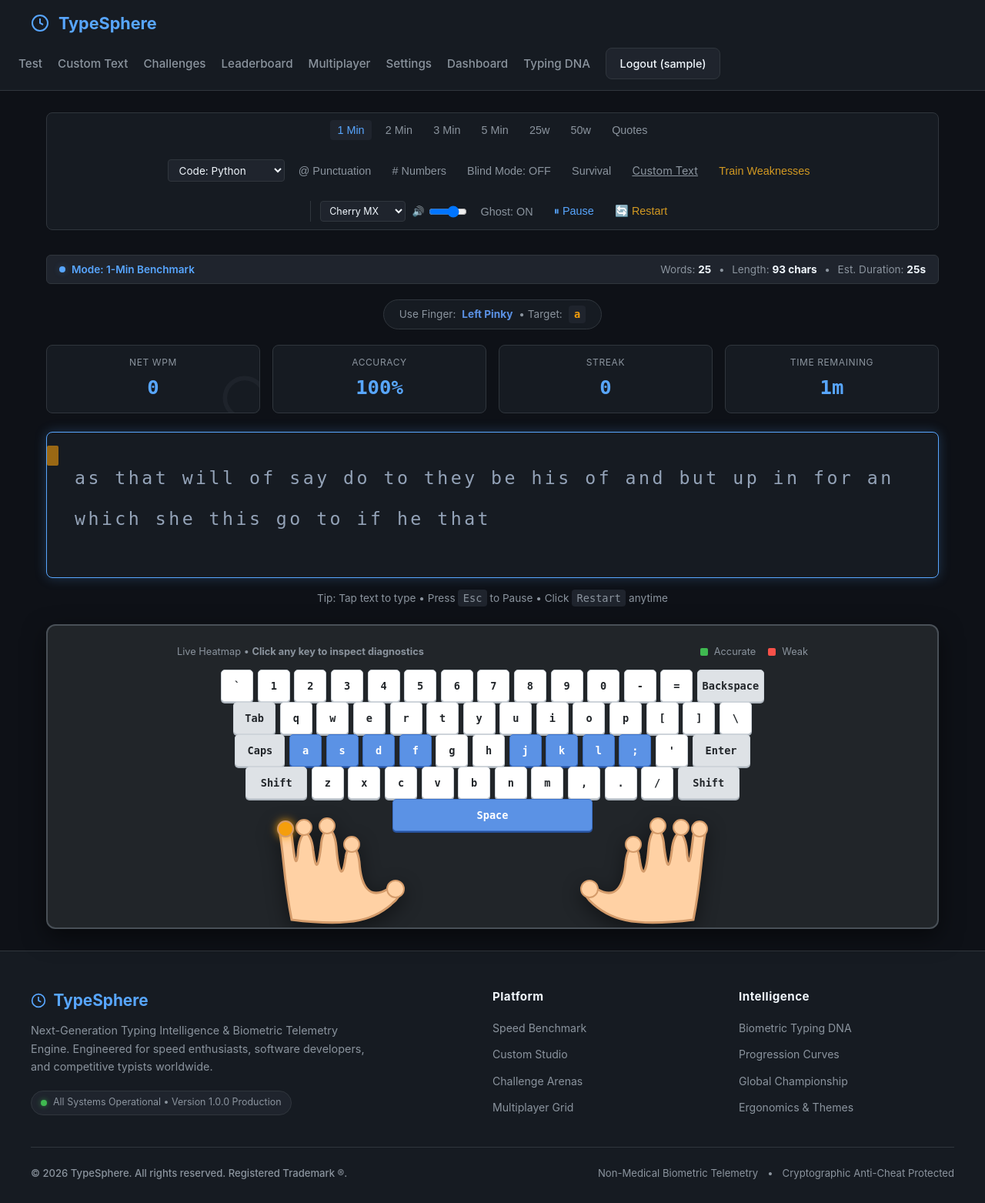
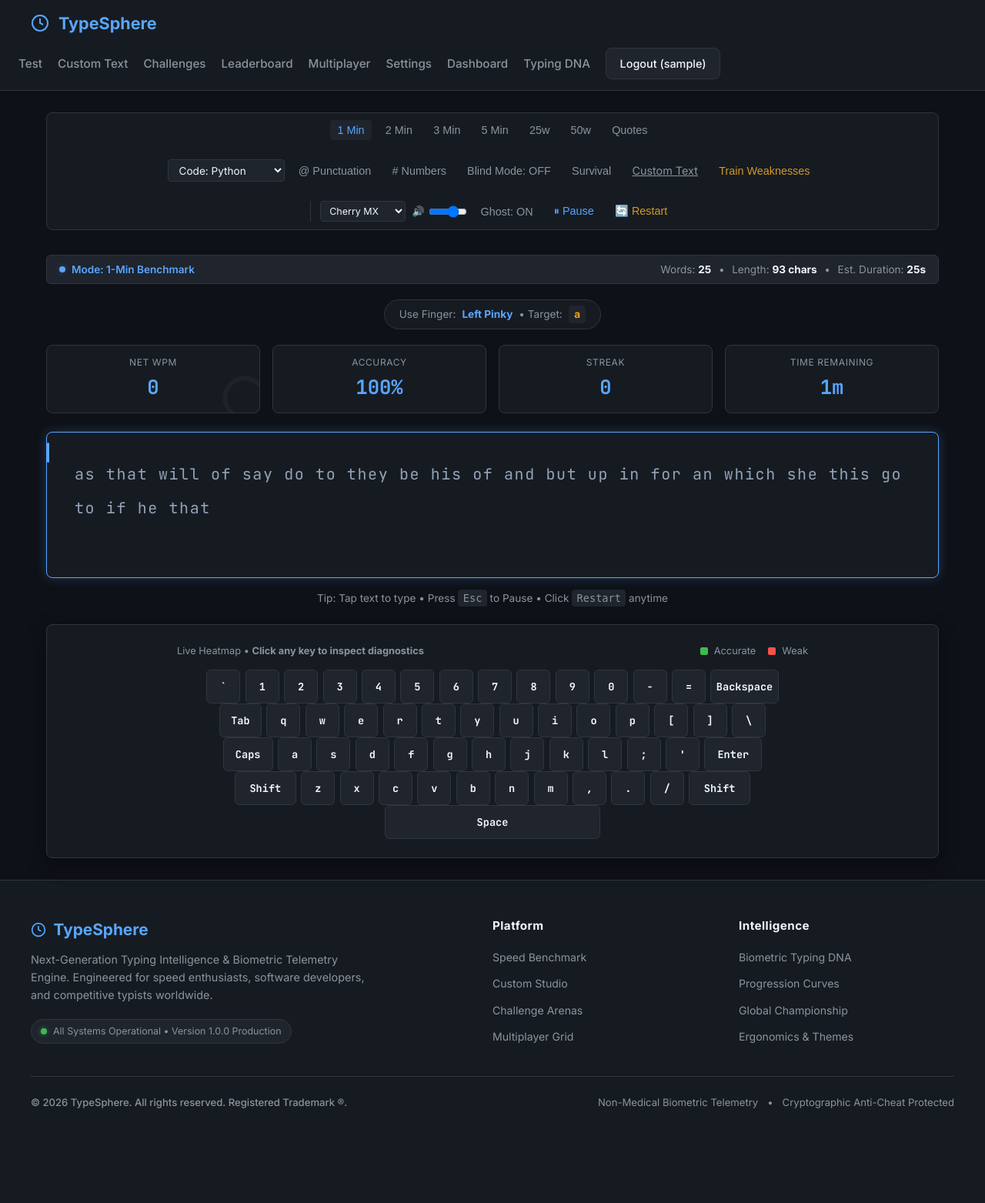
Before and after one commit to rahulgoswami012/TypeSphere, a Flask app: page /typing/ in a window 1280 px wide. Shown: the whole page at 77% size. After the commit the page ends 1440 px from the top, so only its background shows below. Run offline with Flask 3, Linux system fonts and the light colour scheme; the visitor is signed in with stand-in values (Sample User, id 1); data that the repository does not hold is empty.

Commit message:
Fix multiplayer passage sync, restore keyboard popup modal, load web fonts, fix caret styles

```diff
--- a/app/routes/multiplayer.py
+++ b/app/routes/multiplayer.py
@@ -12,9 +12,9 @@ ROOMS = {}
 
 PASSAGES = {
     'standard': [
-        "other given death course stand heard ready come thinking started each part been ask hand however whether close seems night himself control real taking lights story found does done back get we water then",
-        "speed is nothing without precision keep your hands balanced breathe calmly and glide across the keys with absolute rhythm",
-        "consistency is the hallmark of the master typist every accurate strike compounds into pure flow and unmatched velocity"
+        "Yes, the story is real, but the Taj Mahal did not physically disappear. The magician was P. C. Sorcar Jr., one of India's most famous illusionists. On 8 November 2000, he performed an illusion in Agra in which the Taj Mahal appeared to vanish for about two minutes.",
+        "Speed is nothing without precision. Keep your hands balanced, breathe calmly, and glide across the keys with absolute rhythm.",
+        "Consistency is the hallmark of the master typist. Every accurate strike compounds into pure flow and unmatched velocity."
     ],
     'code': [
         "def quicksort(arr):\n    if len(arr) <= 1:\n        return arr\n    pivot = arr[len(arr) // 2]\n    left = [x for x in arr if x < pivot]\n    return quicksort(left) + [pivot]",
@@ -86,12 +86,13 @@ def handle_join(data):
         'is_host': (ROOMS[room]['host_sid'] == sid)
     }
 
+    # Broadcast updated room including active text so all joining devices sync passage
     emit('room_update', ROOMS[room], room=room)
 
 @socketio.on('update_room_settings')
 def handle_update_settings(data):
     room = (data.get('room') or 'public-arena').strip()
-    if room in ROOMS and ROOMS[room]['status'] in ['lobby', 'finished']:
+    if room in ROOMS:
         custom_p = (data.get('custom_paragraph') or '').strip()
         mode = data.get('mode', 'standard')
         duration = int(data.get('duration', 60))
@@ -107,6 +108,8 @@ def handle_update_settings(data):
             p_list = PASSAGES.get(mode, PASSAGES['standard'])
             ROOMS[room]['text'] = random.choice(p_list)
 
+        ROOMS[room]['status'] = 'lobby'
+
         emit('room_settings_synced', {
             'text': ROOMS[room]['text'],
             'mode': mode,
@@ -118,9 +121,7 @@ def handle_update_settings(data):
 def handle_countdown(data):
     room = (data.get('room') or 'public-arena').strip()
     if room in ROOMS:
-        if ROOMS[room]['status'] in ['countdown', 'racing']:
-            return
-
+        # Allow countdown whenever in lobby or finished
         ROOMS[room]['status'] = 'countdown'
         for p_sid in ROOMS[room]['players']:
             ROOMS[room]['players'][p_sid]['progress'] = 0
@@ -163,7 +164,6 @@ def handle_progress(data):
             if finished_count >= len(ROOMS[room]['players']):
                 ROOMS[room]['status'] = 'finished'
 
-            # Build Full Results Payload for both Casual and Ranked
             results_roster = []
             for p in sorted(ROOMS[room]['players'].values(), key=lambda x: (not x['finished'], x.get('place') or 99)):
                 results_roster.append({
--- a/app/static/css/keyboard.css
+++ b/app/static/css/keyboard.css
@@ -1,37 +1,35 @@
 .keyboard-wrapper {
   margin-top: 1.5rem;
-  background: #212529;
-  border: 2px solid #495057;
-  border-radius: 12px;
-  padding: 1.5rem 1rem 0;
+  background: var(--bg-secondary);
+  border: 1px solid var(--border-color);
+  border-radius: var(--radius);
+  padding: 1.5rem 1rem;
   display: flex;
   flex-direction: column;
-  gap: 0.35rem;
+  gap: 0.4rem;
   align-items: center;
   position: relative;
-  overflow: hidden;
-  box-shadow: 0 10px 30px rgba(0, 0, 0, 0.5);
+  box-shadow: 0 8px 24px rgba(0, 0, 0, 0.4);
 }
 
 .keyboard-row {
   display: flex;
-  gap: 0.35rem;
+  gap: 0.4rem;
   width: 100%;
   justify-content: center;
-  z-index: 1;
 }
 
 .k-key {
-  background: #ffffff;
-  border: 1px solid #ced4da;
-  border-radius: 5px;
-  color: #212529;
+  background: var(--bg-card);
+  border: 1px solid var(--border-color);
+  border-radius: 6px;
+  color: var(--text-primary);
   font-family: var(--font-mono);
   font-size: 0.85rem;
   font-weight: 700;
-  height: 42px;
-  min-width: 42px;
-  padding: 0 0.35rem;
+  height: 44px;
+  min-width: 44px;
+  padding: 0 0.4rem;
   display: flex;
   flex-direction: column;
   align-items: center;
@@ -39,73 +37,33 @@
   position: relative;
   cursor: pointer;
   user-select: none;
-  transition: all 0.1s ease;
-  box-shadow: 0 2px 0 #adb5bd;
+  transition: all 0.12s ease;
 }
 
-/* Home / Starting Position Keys (A S D F & J K L ;) in Blue matching Screenshot 1 */
-.k-key.home-pos {
-  background: #5b92e5 !important;
-  color: #ffffff !important;
-  border-color: #3b71ca !important;
-  box-shadow: 0 2px 0 #285199 !important;
-}
-
-.k-key.space.home-pos {
-  background: #5b92e5 !important;
-  box-shadow: 0 2px 0 #285199 !important;
+.k-key:hover {
+  border-color: var(--accent);
 }
 
 .k-key.active, .k-key.clicked-active {
-  background: #f59e0b !important;
-  color: #000000 !important;
+  background: var(--accent) !important;
+  color: #ffffff !important;
   transform: translateY(2px);
-  box-shadow: 0 0 12px rgba(245, 158, 11, 0.8) !important;
+  box-shadow: 0 0 10px var(--accent-glow) !important;
 }
 
-.k-key.space { min-width: 260px; }
-.k-key.backspace { min-width: 75px; background: #dee2e6; }
-.k-key.tab { min-width: 55px; background: #dee2e6; }
-.k-key.caps { min-width: 65px; background: #dee2e6; }
-.k-key.enter { min-width: 75px; background: #dee2e6; }
-.k-key.shift { min-width: 80px; background: #dee2e6; }
-
-/* Visual Anatomical Hands Overlay (Screenshot 1) */
-.hands-visual-container {
-  width: 100%;
-  max-width: 740px;
-  margin-top: -55px;
-  z-index: 5;
-  pointer-events: none;
-  display: flex;
-  justify-content: space-between;
-  padding: 0 2rem;
-}
-
-.hand-svg {
-  width: 250px;
-  height: 180px;
-  filter: drop-shadow(0 8px 12px rgba(0, 0, 0, 0.45));
-  transition: transform 0.15s ease;
-}
-
-.finger-tip {
-  transition: fill 0.15s ease, transform 0.15s ease;
-}
-
-.finger-tip.active-finger {
-  fill: #f59e0b !important;
-  filter: drop-shadow(0 0 6px #f59e0b);
-}
+.k-key.space { min-width: 280px; }
+.k-key.backspace { min-width: 75px; }
+.k-key.tab { min-width: 55px; }
+.k-key.caps { min-width: 65px; }
+.k-key.enter { min-width: 75px; }
+.k-key.shift { min-width: 80px; }
 
 @media (max-width: 768px) {
-  .hands-visual-container {
-    display: none;
-  }
   .k-key {
-    height: 30px;
+    height: 32px;
     min-width: 22px;
     font-size: 0.65rem;
+    padding: 0 0.15rem;
   }
   .k-key.space { min-width: 130px; }
 }
--- a/app/static/css/typing.css
+++ b/app/static/css/typing.css
@@ -91,7 +91,7 @@
   transition: stroke-dashoffset 0.15s ease-out;
 }
 
-/* Typing Container & Visual Typography (Screenshot 2 Styling) */
+/* Typing Container & Typography */
 .typing-container {
   position: relative;
   background: var(--bg-secondary);
@@ -114,9 +114,9 @@
 
 .typing-text-display {
   font-family: var(--font-mono);
-  font-size: 1.45rem;
-  letter-spacing: 0.15em;
-  line-height: 2.3;
+  font-size: var(--typing-font-size, 22px);
+  letter-spacing: 0.08em;
+  line-height: 2.2;
   color: var(--text-primary);
   position: relative;
   word-break: break-word;
@@ -141,23 +141,46 @@
   background: rgba(239, 68, 68, 0.15);
 }
 
-/* High-Visibility Amber Block Caret (Screenshot 2) */
+/* ==========================================
+   Caret Rendering (Smooth, Block, Underline)
+   ========================================== */
 .caret {
   position: absolute;
   pointer-events: none;
   transition: left 0.08s ease, top 0.08s ease;
   z-index: 10;
-  width: 15px;
-  height: 1.65rem;
-  background: #f59e0b !important;
-  opacity: 0.9;
-  border-radius: 2px;
-  animation: blockPulse 1s infinite alternate;
+  animation: caretBlink 1.1s infinite;
 }
 
-@keyframes blockPulse {
-  0% { opacity: 0.95; }
-  100% { opacity: 0.55; }
+/* 1. Smooth Line Caret */
+.caret.caret-smooth {
+  width: 3px;
+  height: 1.65rem;
+  background: var(--accent);
+  border-radius: 2px;
+}
+
+/* 2. Solid Block Caret */
+.caret.caret-block {
+  width: 14px;
+  height: 1.65rem;
+  background: #f59e0b;
+  opacity: 0.85;
+  border-radius: 2px;
+}
+
+/* 3. Underline Caret */
+.caret.caret-underline {
+  width: 14px;
+  height: 4px;
+  background: var(--accent);
+  border-radius: 1px;
+  transform: translateY(1.35rem);
+}
+
+@keyframes caretBlink {
+  0%, 100% { opacity: 1; }
+  50% { opacity: 0.25; }
 }
 
 .ghost-caret {
--- a/app/static/js/keyboard.js
+++ b/app/static/js/keyboard.js
@@ -1,6 +1,5 @@
 /**
- * TypeSphere Biometric Heatmap & Vector Hands Visualizer
- * (Matches Screenshot 1 Hand Placements on A S D F & J K L ;)
+ * TypeSphere Biometric Heatmap & Key Diagnostics Telemetry Inspector
  */
 class VirtualKeyboard {
   constructor() {
@@ -16,24 +15,16 @@ class VirtualKeyboard {
       ["Space"]
     ];
 
-    this.homeKeys = new Set(['a', 's', 'd', 'f', 'j', 'k', 'l', ';', 'space']);
-
     this.fingerMapping = {
-      'q': 'lp', 'a': 'lp', 'z': 'lp', '1': 'lp', '`': 'lp',
-      'w': 'lr', 's': 'lr', 'x': 'lr', '2': 'lr',
-      'e': 'lm', 'd': 'lm', 'c': 'lm', '3': 'lm',
-      'r': 'li', 'f': 'li', 'v': 'li', 't': 'li', 'g': 'li', 'b': 'li', '4': 'li', '5': 'li',
-      'y': 'ri', 'h': 'ri', 'n': 'ri', 'u': 'ri', 'j': 'ri', 'm': 'ri', '6': 'ri', '7': 'ri',
-      'i': 'rm', 'k': 'rm', ',': 'rm', '8': 'rm',
-      'o': 'rr', 'l': 'rr', '.': 'rr', '9': 'rr',
-      'p': 'rp', ';': 'rp', '/': 'rp', '0': 'rp', '[': 'rp', ']': 'rp', '\'': 'rp', '-': 'rp', '=': 'rp',
-      ' ': 'thumb', 'space': 'thumb'
-    };
-
-    this.fingerNames = {
-      'lp': 'Left Pinky', 'lr': 'Left Ring', 'lm': 'Left Middle', 'li': 'Left Index',
-      'ri': 'Right Index', 'rm': 'Right Middle', 'rr': 'Right Ring', 'rp': 'Right Pinky',
-      'thumb': 'Left / Right Thumb'
+      'q': 'Left Pinky', 'a': 'Left Pinky', 'z': 'Left Pinky', '1': 'Left Pinky', '`': 'Left Pinky',
+      'w': 'Left Ring', 's': 'Left Ring', 'x': 'Left Ring', '2': 'Left Ring',
+      'e': 'Left Middle', 'd': 'Left Middle', 'c': 'Left Middle', '3': 'Left Middle',
+      'r': 'Left Index', 'f': 'Left Index', 'v': 'Left Index', 't': 'Left Index', 'g': 'Left Index', 'b': 'Left Index', '4': 'Left Index', '5': 'Left Index',
+      'y': 'Right Index', 'h': 'Right Index', 'n': 'Right Index', 'u': 'Right Index', 'j': 'Right Index', 'm': 'Right Index', '6': 'Right Index', '7': 'Right Index',
+      'i': 'Right Middle', 'k': 'Right Middle', ',': 'Right Middle', '8': 'Right Middle',
+      'o': 'Right Ring', 'l': 'Right Ring', '.': 'Right Ring', '9': 'Right Ring',
+      'p': 'Right Pinky', ';': 'Right Pinky', '/': 'Right Pinky', '0': 'Right Pinky', '[': 'Right Pinky', ']': 'Right Pinky', '\'': 'Right Pinky', '-': 'Right Pinky', '=': 'Right Pinky',
+      ' ': 'Left / Right Thumb', 'space': 'Left / Right Thumb'
     };
 
     this.keyElements = {};
@@ -45,8 +36,6 @@ class VirtualKeyboard {
 
   render() {
     this.container.innerHTML = '';
-
-    // 1. Keyboard Rows
     this.layout.forEach(row => {
       const rowDiv = document.createElement('div');
       rowDiv.className = 'keyboard-row';
@@ -62,10 +51,6 @@ class VirtualKeyboard {
         else if (key === 'Enter') specialClass = 'enter';
         else if (key === 'Shift') specialClass = 'shift';
 
-        if (this.homeKeys.has(lower)) {
-          specialClass += ' home-pos';
-        }
-
         keyDiv.className = `k-key ${specialClass}`;
         keyDiv.innerHTML = `<span class="key-label">${key}</span>`;
         keyDiv.dataset.key = lower;
@@ -73,83 +58,52 @@ class VirtualKeyboard {
         rowDiv.appendChild(keyDiv);
         this.keyElements[lower] = keyDiv;
 
-        keyDiv.addEventListener('click', () => this.placeFingerOnKey(key));
+        // Opens diagnostic modal popup
+        keyDiv.addEventListener('click', () => this.inspectKey(key));
       });
       this.container.appendChild(rowDiv);
     });
-
-    // 2. Real Hands Illustration Overlay (Screenshot 1)
-    const handsWrap = document.createElement('div');
-    handsWrap.className = 'hands-visual-container';
-    handsWrap.innerHTML = `
-      <!-- Left Hand -->
-      <svg class="hand-svg" viewBox="0 0 250 180">
-        <path d="M 60 170 C 50 120, 50 90, 45 60 C 43 45, 58 45, 60 60 C 62 75, 65 110, 68 85 C 70 50, 85 50, 88 80 C 90 95, 93 115, 98 75 C 100 45, 115 45, 118 75 C 120 100, 125 125, 130 90 C 132 70, 145 70, 148 95 C 150 125, 160 145, 185 130 C 195 125, 205 135, 195 145 C 170 170, 140 180, 60 170 Z" fill="#ffd1a4" stroke="#d49b6a" stroke-width="3"/>
-        <circle id="fing-lp" class="finger-tip" cx="52" cy="52" r="10" fill="#ffd1a4" stroke="#d49b6a" stroke-width="2"/>
-        <circle id="fing-lr" class="finger-tip" cx="76" cy="50" r="10" fill="#ffd1a4" stroke="#d49b6a" stroke-width="2"/>
-        <circle id="fing-lm" class="finger-tip" cx="106" cy="48" r="10" fill="#ffd1a4" stroke="#d49b6a" stroke-width="2"/>
-        <circle id="fing-li" class="finger-tip" cx="138" cy="72" r="10" fill="#ffd1a4" stroke="#d49b6a" stroke-width="2"/>
-        <circle id="fing-lthumb" class="finger-tip" cx="195" cy="130" r="11" fill="#ffd1a4" stroke="#d49b6a" stroke-width="2"/>
-      </svg>
-
-      <!-- Right Hand -->
-      <svg class="hand-svg" viewBox="0 0 250 180">
-        <path d="M 190 170 C 200 120, 200 90, 205 60 C 207 45, 192 45, 190 60 C 188 75, 185 110, 182 85 C 180 50, 165 50, 162 80 C 160 95, 157 115, 152 75 C 150 45, 135 45, 132 75 C 130 100, 125 125, 120 90 C 118 70, 105 70, 102 95 C 100 125, 90 145, 65 130 C 55 125, 45 135, 55 145 C 80 170, 110 180, 190 170 Z" fill="#ffd1a4" stroke="#d49b6a" stroke-width="3"/>
-        <circle id="fing-rp" class="finger-tip" cx="198" cy="52" r="10" fill="#ffd1a4" stroke="#d49b6a" stroke-width="2"/>
-        <circle id="fing-rr" class="finger-tip" cx="174" cy="50" r="10" fill="#ffd1a4" stroke="#d49b6a" stroke-width="2"/>
-        <circle id="fing-rm" class="finger-tip" cx="144" cy="48" r="10" fill="#ffd1a4" stroke="#d49b6a" stroke-width="2"/>
-        <circle id="fing-ri" class="finger-tip" cx="112" cy="72" r="10" fill="#ffd1a4" stroke="#d49b6a" stroke-width="2"/>
-        <circle id="fing-rthumb" class="finger-tip" cx="55" cy="130" r="11" fill="#ffd1a4" stroke="#d49b6a" stroke-width="2"/>
-      </svg>
-    `;
-    this.container.appendChild(handsWrap);
   }
 
-  placeFingerOnKey(key) {
-    const lower = (key === ' ' || key === 'Space') ? 'space' : key.toLowerCase();
-    const fingerCode = this.fingerMapping[lower] || 'thumb';
-    const fingerName = this.fingerNames[fingerCode] || 'Touch Key';
+  inspectKey(key) {
+    const modal = document.getElementById('key-inspect-modal');
+    if (!modal) return;
 
-    const el = this.keyElements[lower];
-    if (el) {
-      el.classList.add('clicked-active');
-      setTimeout(() => el.classList.remove('clicked-active'), 250);
+    const lower = key.toLowerCase();
+    const data = this.keyData[lower] || { total: 0, errors: 0, delays: [], confusions: {} };
+    const finger = this.fingerMapping[key] || this.fingerMapping[lower] || 'Adaptive Hand';
+
+    const errRate = data.total > 0 ? Math.round((data.errors / data.total) * 100) : 0;
+    const avgDelay = data.delays && data.delays.length > 0 ? Math.round(data.delays.reduce((a,b)=>a+b,0) / data.delays.length) : 'N/A';
+
+    let topConfusion = 'None detected';
+    let maxConf = 0;
+    if (data.confusions) {
+      Object.keys(data.confusions).forEach(c => {
+        if (data.confusions[c] > maxConf) {
+          maxConf = data.confusions[c];
+          topConfusion = `'${c.toUpperCase()}' (${maxConf} mistakes)`;
+        }
+      });
     }
 
-    this.highlightFingerOnHand(fingerCode);
+    document.getElementById('km-key-title').textContent = `Key Diagnostics: [ ${key.toUpperCase()} ]`;
+    document.getElementById('km-finger').textContent = finger;
+    document.getElementById('km-total').textContent = data.total;
+    document.getElementById('km-error-rate').textContent = `${errRate}%`;
+    document.getElementById('km-delay').textContent = avgDelay === 'N/A' ? 'N/A' : `${avgDelay} ms`;
+    document.getElementById('km-confusion').textContent = topConfusion;
 
-    if (this.fingerGuide) {
-      this.fingerGuide.innerHTML = `Placed Finger: <strong style="color: #5b92e5;">${fingerName}</strong> &rarr; Key: <span style="font-family: var(--font-mono); color: #f59e0b; background: var(--bg-card); padding: 0.15rem 0.5rem; border-radius: 4px; font-weight: 800;">${key.toUpperCase()}</span>`;
-    }
-
-    if (window.soundEngine) {
-      window.soundEngine.playKey(false);
-    }
-  }
-
-  highlightFingerOnHand(fingerCode) {
-    document.querySelectorAll('.finger-tip').forEach(f => f.classList.remove('active-finger'));
-    if (fingerCode === 'thumb') {
-      const lt = document.getElementById('fing-lthumb');
-      const rt = document.getElementById('fing-rthumb');
-      if (lt) lt.classList.add('active-finger');
-      if (rt) rt.classList.add('active-finger');
-    } else {
-      const tip = document.getElementById(`fing-${fingerCode}`);
-      if (tip) tip.classList.add('active-finger');
-    }
+    modal.style.display = 'flex';
   }
 
   updateCurrentExpectedKey(expectedChar) {
     if (!expectedChar) return;
     const lower = (expectedChar === ' ') ? 'space' : expectedChar.toLowerCase();
-    const fingerCode = this.fingerMapping[lower] || 'thumb';
-    const fingerName = this.fingerNames[fingerCode] || 'Touch Key';
-
-    this.highlightFingerOnHand(fingerCode);
+    const finger = this.fingerMapping[lower] || this.fingerMapping[expectedChar] || 'Touch Key';
 
     if (this.fingerGuide) {
-      this.fingerGuide.innerHTML = `Use Finger: <strong style="color: #5b92e5;">${fingerName}</strong> &bull; Target: <span style="font-family: var(--font-mono); color: #f59e0b; background: var(--bg-card); padding: 0.1rem 0.45rem; border-radius: 4px; font-weight: 800;">${expectedChar === ' ' ? 'Space' : expectedChar}</span>`;
+      this.fingerGuide.innerHTML = `Use Finger: <strong style="color: var(--accent);">${finger}</strong> &bull; Target: <span style="font-family: var(--font-mono); color: #f59e0b; background: var(--bg-card); padding: 0.1rem 0.45rem; border-radius: 4px; font-weight: 800;">${expectedChar === ' ' ? 'Space' : expectedChar}</span>`;
     }
   }
 
@@ -160,8 +114,6 @@ class VirtualKeyboard {
       el.classList.add('active');
       setTimeout(() => el.classList.remove('active'), 100);
     }
-    const fingerCode = this.fingerMapping[norm] || 'thumb';
-    this.highlightFingerOnHand(fingerCode);
   }
 
   async fetchHeatmapData() {
@@ -169,6 +121,7 @@ class VirtualKeyboard {
       const stored = localStorage.getItem('typesphere_key_stats');
       if (stored) {
         this.keyData = JSON.parse(stored);
+        this.paintHeatmap();
       }
     } catch(e) {}
   }
@@ -181,8 +134,36 @@ class VirtualKeyboard {
     this.keyData[k].total++;
     if (!isCorrect) {
       this.keyData[k].errors++;
+      const t = typed.toLowerCase();
+      this.keyData[k].confusions[t] = (this.keyData[k].confusions[t] || 0) + 1;
+    }
+    if (latencyMs && latencyMs > 0 && latencyMs < 2000) {
+      this.keyData[k].delays.push(latencyMs);
+      if (this.keyData[k].delays.length > 30) this.keyData[k].delays.shift();
     }
     localStorage.setItem('typesphere_key_stats', JSON.stringify(this.keyData));
+    this.paintHeatmap();
+  }
+
+  paintHeatmap() {
+    Object.keys(this.keyData).forEach(k => {
+      const el = this.keyElements[k];
+      if (!el) return;
+      const data = this.keyData[k];
+      if (data.total >= 3) {
+        const errRate = data.errors / data.total;
+        if (errRate > 0.25) {
+          el.style.borderColor = 'var(--danger)';
+          el.style.backgroundColor = 'rgba(248, 81, 73, 0.18)';
+        } else if (errRate > 0.1) {
+          el.style.borderColor = 'var(--warning)';
+          el.style.backgroundColor = 'rgba(210, 153, 34, 0.15)';
+        } else {
+          el.style.borderColor = 'var(--success)';
+          el.style.backgroundColor = 'rgba(63, 185, 80, 0.12)';
+        }
+      }
+    });
   }
 }
 
--- a/app/templates/base.html
+++ b/app/templates/base.html
@@ -4,6 +4,12 @@
   <meta charset="UTF-8">
   <meta name="viewport" content="width=device-width, initial-scale=1.0, maximum-scale=1.0, user-scalable=no">
   <title>{% block title %}TypeSphere | Next-Generation Typing Intelligence{% endblock %}</title>
+
+  <!-- Google Fonts: JetBrains Mono, Fira Code, Source Code Pro, Courier Prime -->
+  <link rel="preconnect" href="https://fonts.googleapis.com">
+  <link rel="preconnect" href="https://fonts.gstatic.com" crossorigin>
+  <link href="https://fonts.googleapis.com/css2?family=Courier+Prime:wght@400;700&family=Fira+Code:wght@400;600;700&family=Inter:wght@400;500;600;700;800&family=JetBrains+Mono:wght@400;600;700;800&family=Source+Code+Pro:wght@400;600;700&display=swap" rel="stylesheet">
+
   <link rel="stylesheet" href="{{ url_for('static', filename='css/main.css') }}">
   <link rel="stylesheet" href="{{ url_for('static', filename='css/typing.css') }}">
   <link rel="stylesheet" href="{{ url_for('static', filename='css/keyboard.css') }}">
@@ -136,7 +142,6 @@
     }
   }
 
-  // Automatically dismiss notifications after 3 seconds
   document.addEventListener('DOMContentLoaded', () => {
     const alerts = document.querySelectorAll('.alert-box');
     alerts.forEach(alertBox => {
```
Also changed, not shown: app/templates/multiplayer/room.html (+15 -19 lines).
